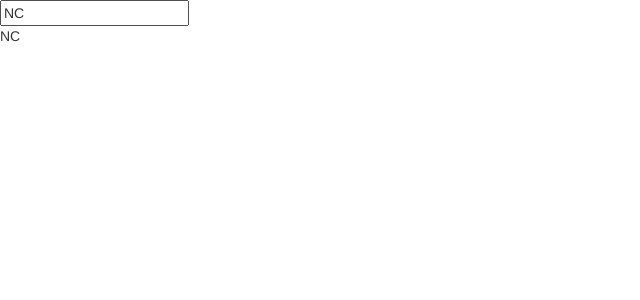
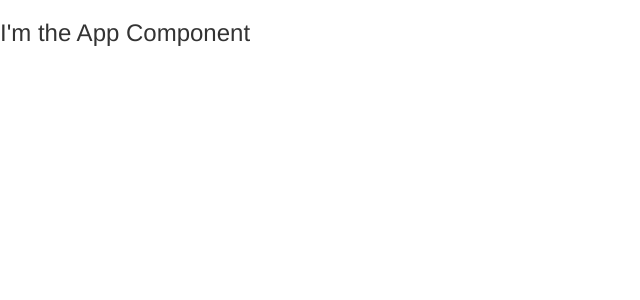
Before and after one commit to nccandiotti/angular-the-complete-guide, an Angular app: page / in a window 1280 px wide. Shown: the top 300 px of the page, without its empty margins (0-640 px from the left). Built offline with nearby package versions, Linux system fonts and the light colour scheme.

Commit message:
added custom component and modules, notes in readme

```diff
--- a/src/app/app.component.html
+++ b/src/app/app.component.html
@@ -1,2 +1,3 @@
-<input type="text" [(ngModel)]="name" />
-<p>{{ name }}</p>
+<!-- <input type="text" [(ngModel)]="name" />
+<p>{{ name }}</p> -->
+<h3>I'm the App Component</h3>
--- a/src/app/app.module.ts
+++ b/src/app/app.module.ts
@@ -3,9 +3,10 @@ import { BrowserModule } from '@angular/platform-browser';
 import { FormsModule } from '@angular/forms';
 
 import { AppComponent } from './app.component';
+import { ServerComponent } from './server/server.component';
 
 @NgModule({
-  declarations: [AppComponent],
+  declarations: [AppComponent, ServerComponent],
   imports: [BrowserModule, FormsModule],
   providers: [],
   bootstrap: [AppComponent],
--- /dev/null
+++ b/src/app/server/server.component.html
@@ -0,0 +1 @@
+<p>Server Component</p>
--- a/src/index.html
+++ b/src/index.html
@@ -8,6 +8,6 @@
   <link rel="icon" type="image/x-icon" href="favicon.ico">
 </head>
 <body>
-  <app-root></app-root>
+  <app-root>Loading.../app-root>
 </body>
 </html>
```
Also changed, not shown: src/app/server/server.component.ts (added, +7 -0 lines), 1 other file (tests, documents, lock files or other folders).
